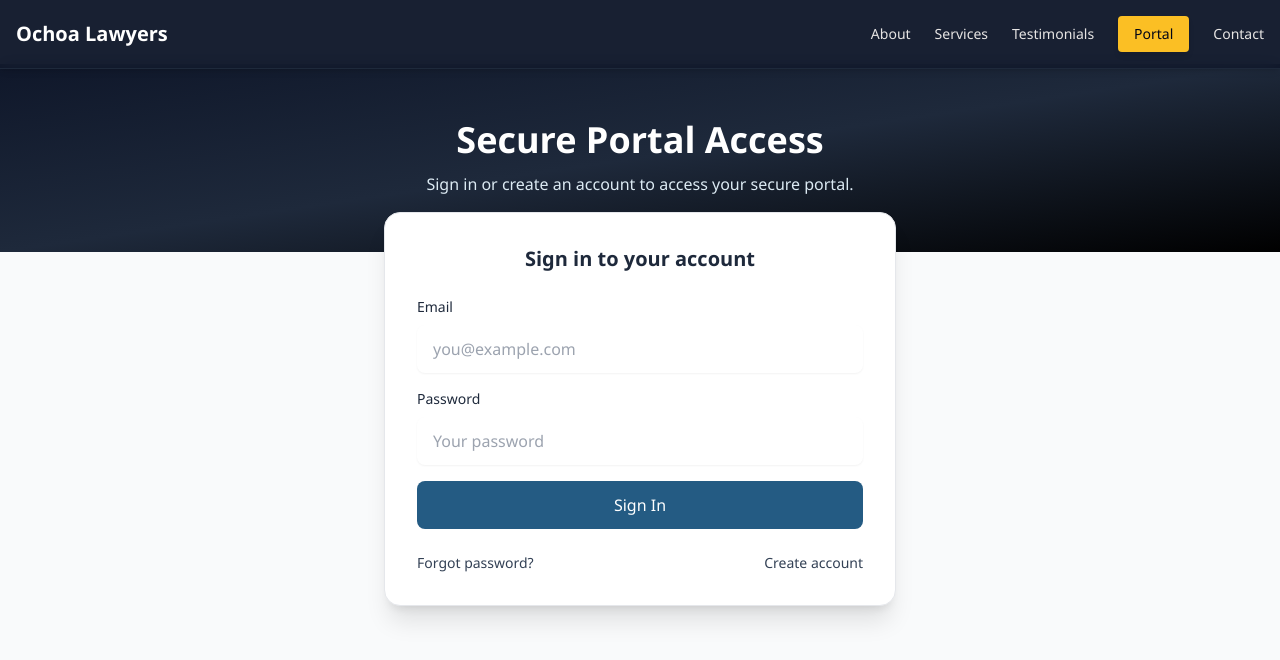
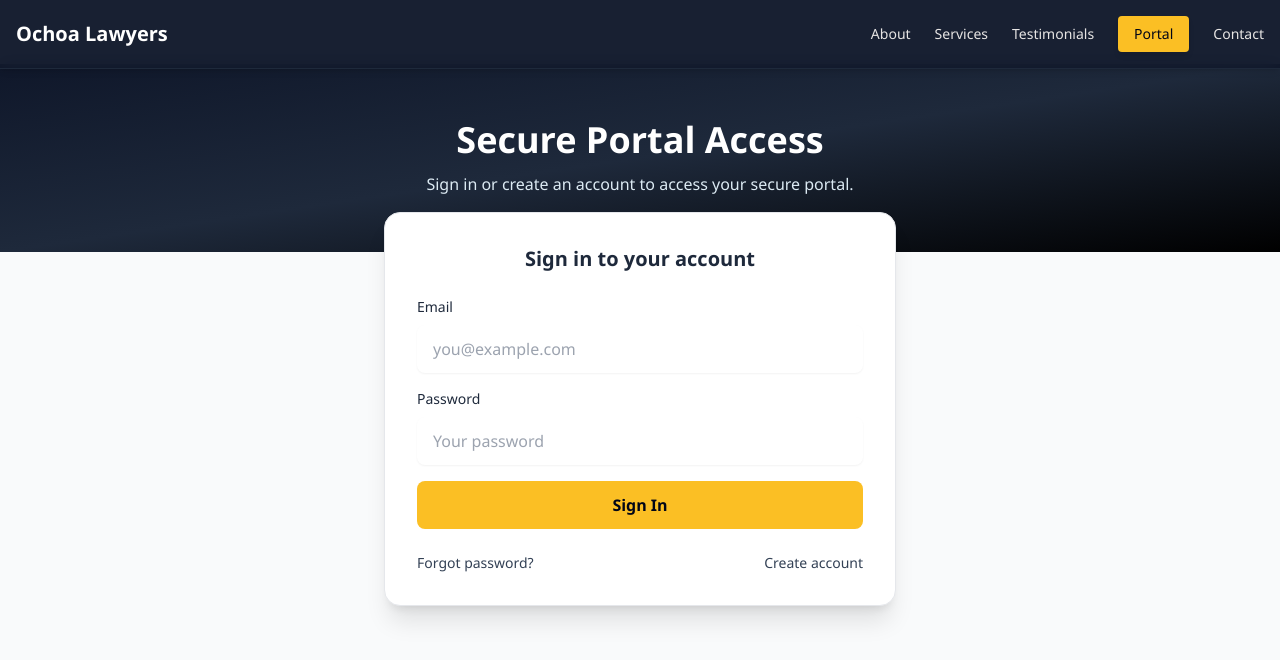
Before and after one commit to luluochoa7/ochoalaw, a Next.js app in the folder frontend/: page /portal in a window 1280 px wide. Shown: the top 660 px of the page. Built offline with nearby package versions, Linux system fonts and the light colour scheme; no server answers.

Commit message:
Use amber CTA buttons for contact and portal forms

```diff
--- a/frontend/src/app/contact-us/page.js
+++ b/frontend/src/app/contact-us/page.js
@@ -145,7 +145,7 @@ export default function ContactUs() {
                   <button
                     type="submit"
                     disabled={isSubmitting}
-                    className="inline-flex items-center rounded-lg bg-[#245B83] px-6 py-3 font-medium text-white hover:bg-[#183F5F] disabled:opacity-60 disabled:cursor-not-allowed"
+                    className="inline-flex items-center rounded-lg bg-amber-400 px-6 py-3 font-semibold text-slate-950 hover:bg-amber-300 disabled:opacity-60 disabled:cursor-not-allowed"
                   >
                     {isSubmitting ? "Submitting..." : "Submit"}
                   </button>
--- a/frontend/src/app/portal/page.js
+++ b/frontend/src/app/portal/page.js
@@ -154,7 +154,7 @@ export default function PortalPage() {
                 <button
                   type="submit"
                   disabled={loginLoading}
-                  className="w-full rounded-lg bg-[#245B83] px-4 py-3 font-medium text-white hover:bg-[#183F5F] disabled:opacity-60"
+                  className="w-full rounded-lg bg-amber-400 px-4 py-3 font-semibold text-slate-950 hover:bg-amber-300 disabled:opacity-60"
                 >
                   {loginLoading ? "Signing in..." : "Sign In"}
                 </button>
```
